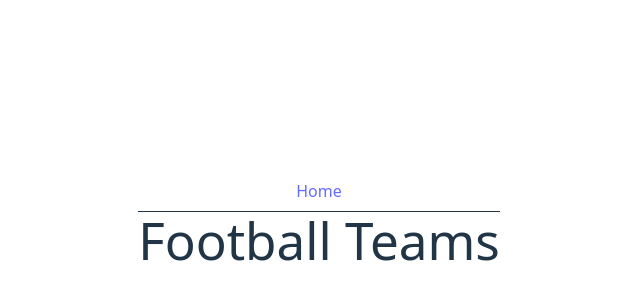
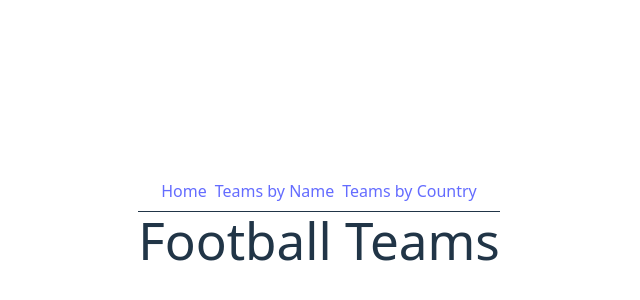
Before and after one commit to Camilo-Suarez98/football-info, a React (Vite) app: page / in a window 1280 px wide. Shown: the part 180-480 px from the top of the page, without its empty margins (321-961 px from the left). Built offline with nearby package versions, Linux system fonts and the light colour scheme.

Commit message:
include pages in navigation menu

```diff
--- a/src/routes/__root.tsx
+++ b/src/routes/__root.tsx
@@ -8,6 +8,12 @@ export const Route = createRootRoute({
         <Link to="/" className="[&.active]:font-bold">
           Home
         </Link>
+        <Link to="/search-team-by-name" className="[&.active]:font-bold">
+          Teams by Name
+        </Link>
+        <Link to="/search-teams-by-country" className="[&.active]:font-bold">
+          Teams by Country
+        </Link>
       </div>
       <hr />
       <Outlet />
```
